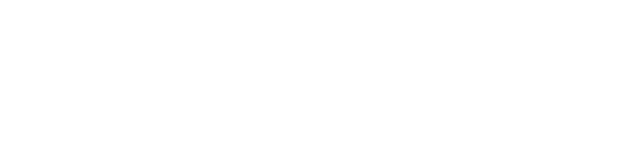
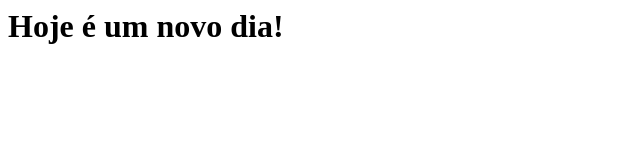
Before and after one commit to jronaldobs/html-css, a plain HTML site: page index.html in a window 1280 px wide. Shown: the whole page, without its empty margins (0-640 px from the left). Drawn offline with Linux system fonts and the light colour scheme.

Commit message:
Update index.html

```diff
--- a/index.html
+++ b/index.html
@@ -1,6 +1,7 @@
 <html>
 
 <body>
+    <h1>Hoje é um novo dia!</h1>
 
 </body>
 
```
